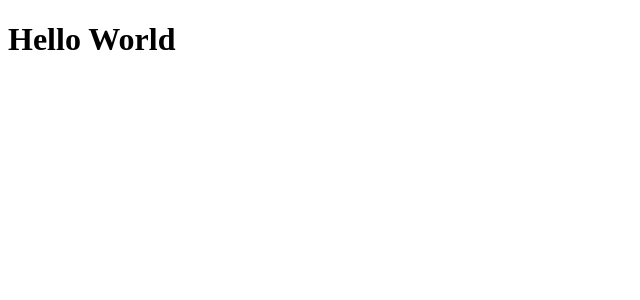
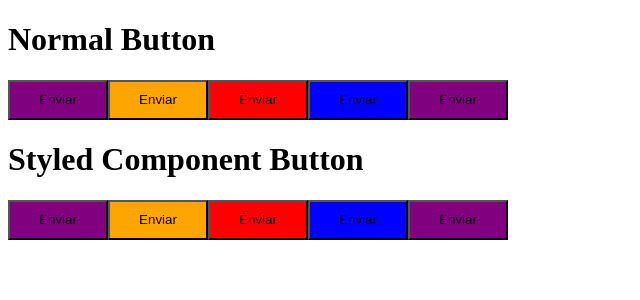
Before and after one commit to tfsantosbr/reactjs-styled-components, a React (Vite) app: page / in a window 1280 px wide. Shown: the top 300 px of the page, without its empty margins (0-640 px from the left). Built offline with nearby package versions, Linux system fonts and the light colour scheme.

Commit message:
add style compoent button

```diff
--- a/package.json
+++ b/package.json
@@ -10,11 +10,13 @@
   },
   "dependencies": {
     "react": "^18.2.0",
-    "react-dom": "^18.2.0"
+    "react-dom": "^18.2.0",
+    "styled-components": "^5.3.5"
   },
   "devDependencies": {
     "@types/react": "^18.0.17",
     "@types/react-dom": "^18.0.6",
+    "@types/styled-components": "^5.1.26",
     "@vitejs/plugin-react": "^2.0.1",
     "typescript": "^4.6.4",
     "vite": "^3.0.7"
--- a/src/App.tsx
+++ b/src/App.tsx
@@ -1,7 +1,23 @@
 import { useState } from 'react'
+import { Button } from './components/Button'
+import { ButtonWithStyledComponent } from './components/ButtonWithStyledComponent'
 
 export function App() {
   return (
-    <h1>Hello World</h1>
+    <>
+      <h1>Normal Button</h1>
+      <Button color="primary" />
+      <Button color="secondary" />
+      <Button color="danger" />
+      <Button color="success" />
+      <Button />
+
+      <h1>Styled Component Button</h1>
+      <ButtonWithStyledComponent variant="primary" />
+      <ButtonWithStyledComponent variant="secondary" />
+      <ButtonWithStyledComponent variant="danger" />
+      <ButtonWithStyledComponent variant="success" />
+      <ButtonWithStyledComponent />
+    </>
   )
 }
--- /dev/null
+++ b/src/components/Button.module.css
@@ -0,0 +1,20 @@
+.button{
+    width: 100px;
+    height: 40px;
+}
+
+.primary{
+    background:  purple;
+}
+
+.secondary{
+    background:  orange;
+}
+
+.danger{
+    background:  red;
+}
+
+.success{
+    background:  blue;
+}
--- /dev/null
+++ b/src/components/Button.tsx
@@ -0,0 +1,9 @@
+import styles from './Button.module.css';
+
+interface ButtonProps {
+  color?: 'primary' | 'secondary' | 'danger' | 'success';
+}
+
+export function Button({ color = 'primary' }: ButtonProps) {
+  return <button className={`${styles.button} ${styles[color]}`}>Enviar</button>;
+}
--- /dev/null
+++ b/src/components/ButtonWithStyledComponent.styles.ts
@@ -0,0 +1,25 @@
+import styled, { css } from 'styled-components';
+
+export type ButtonVariant = 'primary' | 'secondary' | 'danger' | 'success';
+
+interface ButtonContainerProps {
+    variant: ButtonVariant;
+}
+
+const buttonVariants = {
+    primary: 'purple',
+    secondary: 'orange',
+    danger: 'red',
+    success: 'blue',
+}
+
+export const ButtonContainer = styled.button<ButtonContainerProps>`
+    width: 100px;
+    height: 40px;
+
+    ${props => {
+        return css`
+            background-color: ${buttonVariants[props.variant]}
+        `
+    }}
+`
--- /dev/null
+++ b/src/components/ButtonWithStyledComponent.tsx
@@ -0,0 +1,9 @@
+import { ButtonContainer, ButtonVariant } from './ButtonWithStyledComponent.styles';
+
+interface ButtonProps {
+  variant?: ButtonVariant;
+}
+
+export function ButtonWithStyledComponent({ variant = 'primary' }: ButtonProps) {
+  return <ButtonContainer variant={variant}>Enviar</ButtonContainer>;
+}
```
Also changed, not shown: 2 other files (tests, documents, lock files or other folders).
